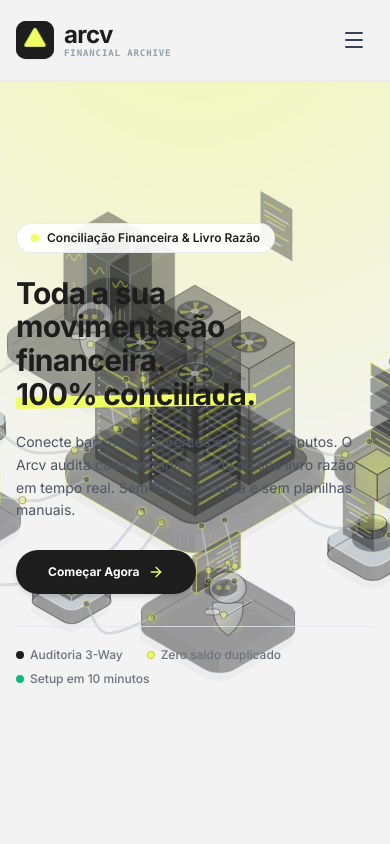
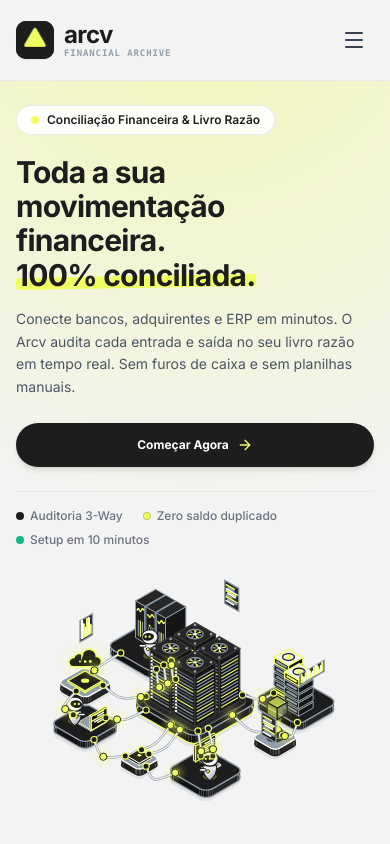
Before and after one commit to arcv-in/landing-page, a Next.js app: page / in a window 390 px wide. Shown: the top 844 px of the page. Built offline with nearby package versions, Linux system fonts and the light colour scheme.

Commit message:
fix(mobile): resolve hero text collision with diorama and convert comparison table into responsive card layout

```diff
--- a/src/components/FaqSection.tsx
+++ b/src/components/FaqSection.tsx
@@ -55,18 +55,18 @@ export function FaqSection() {
               >
                 <button
                   onClick={() => setOpenIndex(isOpen ? null : idx)}
-                  className="w-full px-7 sm:px-8 py-6 sm:py-6.5 min-h-[76px] sm:min-h-[82px] text-left font-bold text-base sm:text-lg text-white flex items-center justify-between gap-5 hover:bg-white/[0.03] transition-colors"
+                  className="w-full px-5 sm:px-8 py-5 sm:py-6.5 min-h-[72px] sm:min-h-[82px] text-left font-bold text-sm sm:text-lg text-white flex items-center justify-between gap-4 hover:bg-white/[0.03] transition-colors"
                 >
                   <span className="leading-snug">{faq.question}</span>
                   <ChevronDown
-                    className={`w-5 h-5 text-gray-400 shrink-0 transition-transform duration-200 ${
+                    className={`w-4 sm:w-5 h-4 sm:h-5 text-gray-400 shrink-0 transition-transform duration-200 ${
                       isOpen ? "rotate-180 text-[#F0FD63]" : ""
                     }`}
                   />
                 </button>
 
                 {isOpen && (
-                  <div className="px-7 sm:px-8 pb-7 pt-4 text-sm sm:text-base text-gray-300 leading-relaxed border-t border-white/10 bg-[#171717]">
+                  <div className="px-5 sm:px-8 pb-6 pt-4 text-xs sm:text-base text-gray-300 leading-relaxed border-t border-white/10 bg-[#171717]">
                     {faq.answer}
                   </div>
                 )}
--- a/src/components/Hero.tsx
+++ b/src/components/Hero.tsx
@@ -6,26 +6,26 @@ import { IsometricBackground } from "./IsometricBackground";
 
 export function Hero() {
   return (
-    <section className="relative min-h-[calc(100vh-5rem)] lg:h-[calc(100vh-5rem)] flex items-center pt-2 pb-6 px-4 sm:px-6 lg:px-12 overflow-hidden bg-ambient-glow">
-      {/* 3D Isometric Animation as Full Hero Background */}
-      <div className="absolute inset-0 w-full h-full pointer-events-none z-0">
+    <section className="relative min-h-[calc(100vh-5rem)] flex items-center pt-2 pb-8 px-4 sm:px-6 lg:px-12 overflow-hidden bg-ambient-glow">
+      {/* Desktop: 3D Isometric Animation as Full Hero Background on the right */}
+      <div className="hidden lg:block absolute inset-0 w-full h-full pointer-events-none z-0">
         <IsometricBackground />
       </div>
 
       {/* 10% Accent Neon Radial Ambient Aura */}
       <div className="absolute top-0 right-1/4 w-96 h-96 rounded-full bg-[#F0FD63]/25 blur-3xl pointer-events-none -z-10" />
 
-      {/* Hero Content overlaid on Left */}
-      <div className="relative z-10 w-full max-w-7xl mx-auto flex items-center h-full">
-        <div className="max-w-xl lg:max-w-2xl text-left py-4">
+      {/* Hero Content */}
+      <div className="relative z-10 w-full max-w-7xl mx-auto flex flex-col justify-center h-full py-4 sm:py-6">
+        <div className="max-w-xl lg:max-w-2xl text-left">
           {/* Subtle Category Pill */}
-          <div className="inline-flex items-center gap-2 bg-white/90 backdrop-blur-xs text-[#1D1D1D] px-3.5 py-1.5 rounded-full text-xs font-semibold mb-6 border border-gray-200/80 shadow-xs">
+          <div className="inline-flex items-center gap-2 bg-white/95 backdrop-blur-xs text-[#1D1D1D] px-3.5 py-1.5 rounded-full text-xs font-semibold mb-5 sm:mb-6 border border-gray-200/80 shadow-xs">
             <span className="w-2 h-2 rounded-full bg-[#F0FD63]" />
             <span>Conciliação Financeira & Livro Razão</span>
           </div>
 
           {/* Short, Direct Headline (Focused on Total Financial Reconciliation) */}
-          <h1 className="text-3xl sm:text-4xl lg:text-[44px] xl:text-[52px] font-extrabold tracking-tight text-[#1D1D1D] leading-[1.12]">
+          <h1 className="text-3xl sm:text-4xl lg:text-[44px] xl:text-[52px] font-extrabold tracking-tight text-[#1D1D1D] leading-[1.14]">
             Toda a sua movimentação financeira.{" "}
             <span className="relative inline-block">
               <span className="relative z-10">100% conciliada.</span>
@@ -37,17 +37,17 @@ export function Hero() {
           </h1>
 
           {/* Concise 2-Line Subtitle */}
-          <p className="mt-5 text-sm sm:text-base text-gray-600 font-normal leading-relaxed max-w-lg">
+          <p className="mt-4 sm:mt-5 text-sm sm:text-base text-gray-600 font-normal leading-relaxed max-w-lg">
             Conecte bancos, adquirentes e ERP em minutos. O Arcv audita cada
             entrada e saída no seu livro razão em tempo real. Sem furos de
             caixa e sem planilhas manuais.
           </p>
 
           {/* CTA: 30% Obsidian Dark Pill */}
-          <div className="mt-7 flex items-center">
+          <div className="mt-6 sm:mt-7 flex items-center">
             <a
               href="#teste"
-              className="inline-flex items-center justify-center gap-2 bg-[#1D1D1D] hover:bg-black text-white text-xs sm:text-sm font-bold px-8 py-3.5 rounded-full shadow-md hover:scale-[1.02] active:scale-[0.98] transition-all"
+              className="w-full sm:w-auto inline-flex items-center justify-center gap-2 bg-[#1D1D1D] hover:bg-black text-white text-xs sm:text-sm font-bold px-8 py-3.5 rounded-full shadow-md hover:scale-[1.02] active:scale-[0.98] transition-all text-center"
             >
               <span>Começar Agora</span>
               <ArrowRight className="w-4 h-4 text-[#F0FD63]" />
@@ -55,7 +55,7 @@ export function Hero() {
           </div>
 
           {/* Micro-Trust Indicators */}
-          <div className="mt-8 pt-5 border-t border-gray-200/80 flex flex-wrap items-center gap-y-2 gap-x-6 text-xs text-gray-500 font-medium">
+          <div className="mt-6 sm:mt-8 pt-4 sm:pt-5 border-t border-gray-200/80 flex flex-wrap items-center gap-y-2 gap-x-5 text-xs text-gray-500 font-medium">
             <div className="flex items-center gap-1.5">
               <span className="w-2 h-2 rounded-full bg-[#1D1D1D]" />
               <span>Auditoria 3-Way</span>
@@ -70,6 +70,11 @@ export function Hero() {
             </div>
           </div>
         </div>
+
+        {/* Mobile-Only 3D Diorama: Positioned cleanly below the copy with zero text obstruction */}
+        <div className="lg:hidden w-full h-[280px] sm:h-[340px] mt-4 relative flex items-center justify-center pointer-events-none">
+          <IsometricBackground />
+        </div>
       </div>
     </section>
   );
--- a/src/components/IsometricBackground.tsx
+++ b/src/components/IsometricBackground.tsx
@@ -962,19 +962,21 @@ export const IsometricBackground: React.FC = () => {
       // Completely transparent canvas background so diorama floats seamlessly over Hero
       ctx.clearRect(0, 0, width, height);
 
-      // Responsive scale: fits the full height of the Hero comfortably without cut-off
-      const availableH = Math.max(300, height - 60);
-      const scale = Math.min(38, Math.max(20, availableH / 13.5));
+      const isDesktop = width >= 1024;
+      const availableH = Math.max(240, height - 40);
+
+      // Scale: on desktop fits height with breathing room; on mobile fits both width and height
+      const scale = isDesktop
+        ? Math.min(38, Math.max(20, availableH / 13.5))
+        : Math.min(24, Math.max(14, Math.min(width / 16.5, availableH / 14.0)));
 
       // On desktop, position diorama on the right half so text on the left has breathing room
-      const isDesktop = width >= 1024;
       const targetXRatio = isDesktop ? 0.68 : 0.5;
 
-      const originX = width * targetXRatio - pointerRef.current.x * 16;
-      const originY = height * 0.52 - pointerRef.current.y * 10;
-
-      // Soft opacity on smaller viewports so overlaid text remains completely legible
-      ctx.globalAlpha = isDesktop ? 1.0 : 0.4;
+      const originX = width * targetXRatio - pointerRef.current.x * 12;
+      const originY = height * 0.52 - pointerRef.current.y * 8;
+
+      ctx.globalAlpha = 1.0;
 
       // MODULE 2: TOP-LEFT PLATFORM
       drawRoundedIsoSlab(-4.7, -2.0, 0, 0.42, 3.2, 3.4, 0.5, originX, originY, scale, {
```
Also changed, not shown: src/components/ComparisonSection.tsx (+52 -5 lines).
